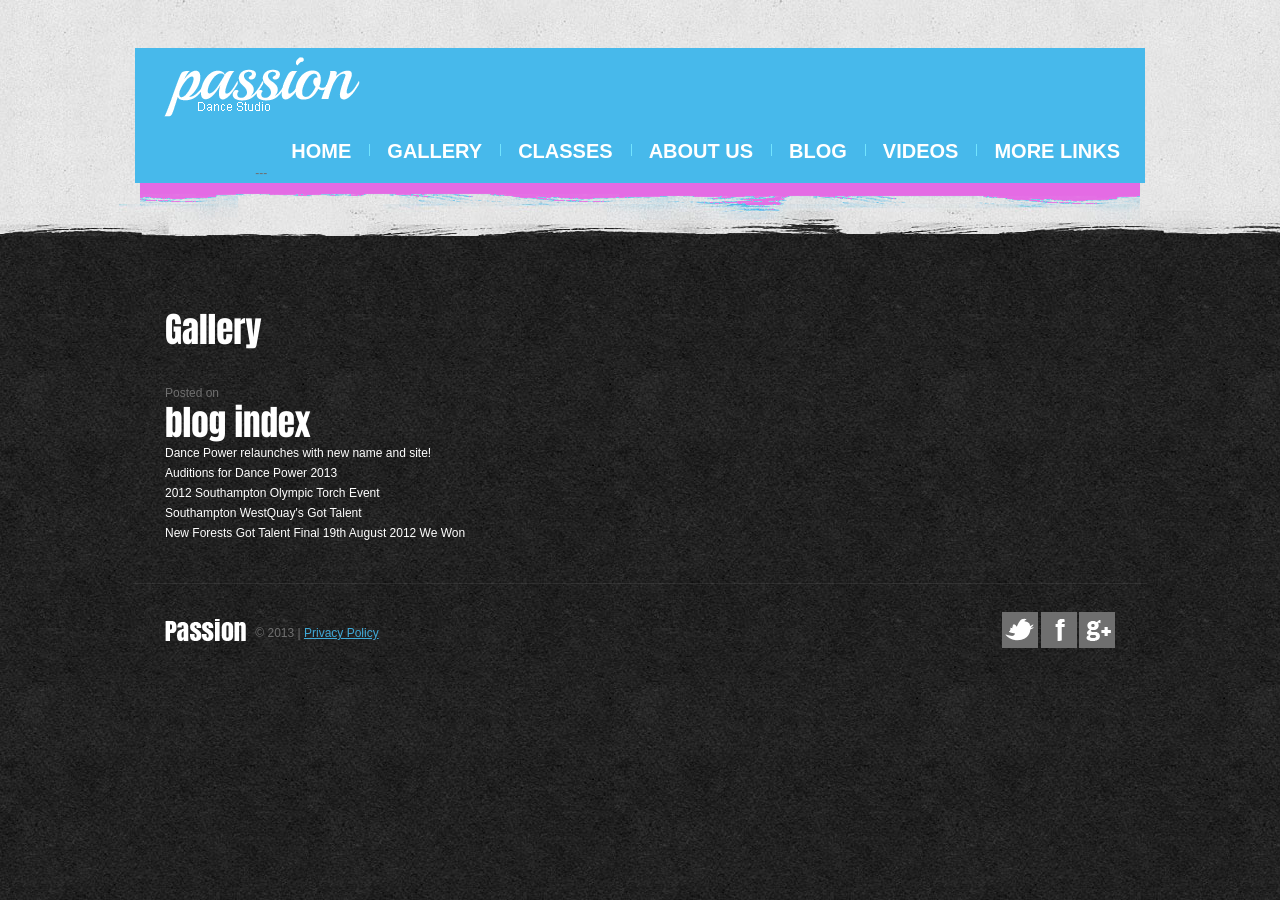
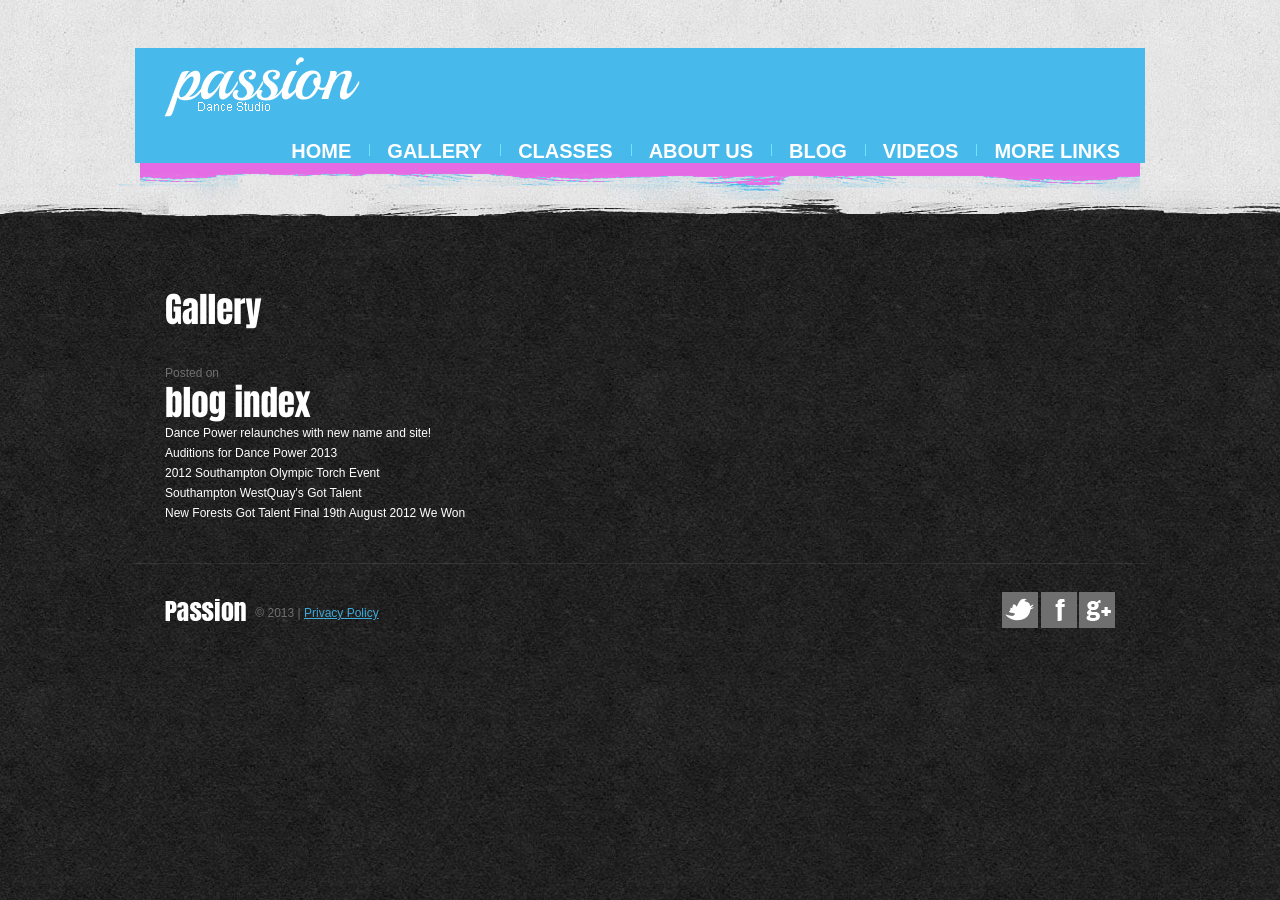
Before and after one commit to pauldancepowerorg/pauldancepowerorg.github.io, a Jekyll site: the page built from blog/index.html, in a window 1280 px wide. Built offline with Jekyll 4.4.1, drawn with Linux system fonts in a browser that asks for light colours; some web fonts are replaced; Markdown is read by kramdown in place of the engine named in the settings.

Commit message:
Removing line added from c9.io

```diff
--- a/_includes/main_nav.html
+++ b/_includes/main_nav.html
@@ -7,4 +7,3 @@
 	<li><a href="/videos">videos</a></li>
 	<li><a href="#more">more links</a></li>
 </ul>
-<div>---</div>
```
